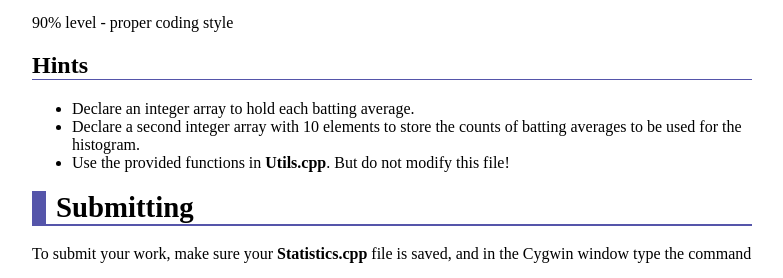
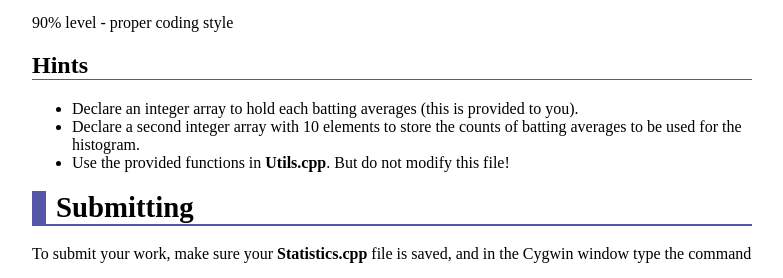
Before and after one commit to ycpcs/cs101-spring2015, a Jekyll site: the page built from assign/assign03.md, in a window 1280 px wide and 900 px high, scrolled down 1751 px. Shown: the part 210-488 px from the top of the window, without its empty margins (248-1031 px from the left). Built offline with Jekyll 4.4.1, drawn with Linux system fonts in a browser that asks for light colours; Markdown is read by kramdown in place of the engine named in the settings.

Commit message:
Update assign03.md

```diff
--- a/assign/assign03.md
+++ b/assign/assign03.md
@@ -99,7 +99,7 @@ The following is the sample output when the “2005.txt” file is used.
 
 ## Hints
 
-* Declare an integer array to hold each batting average.
+* Declare an integer array to hold each batting averages (this is provided to you).
 * Declare a second integer array with 10 elements to store the counts of batting averages to be used for the histogram.
 * Use the provided functions in **Utils.cpp**.  But do not modify this file!
 
```
